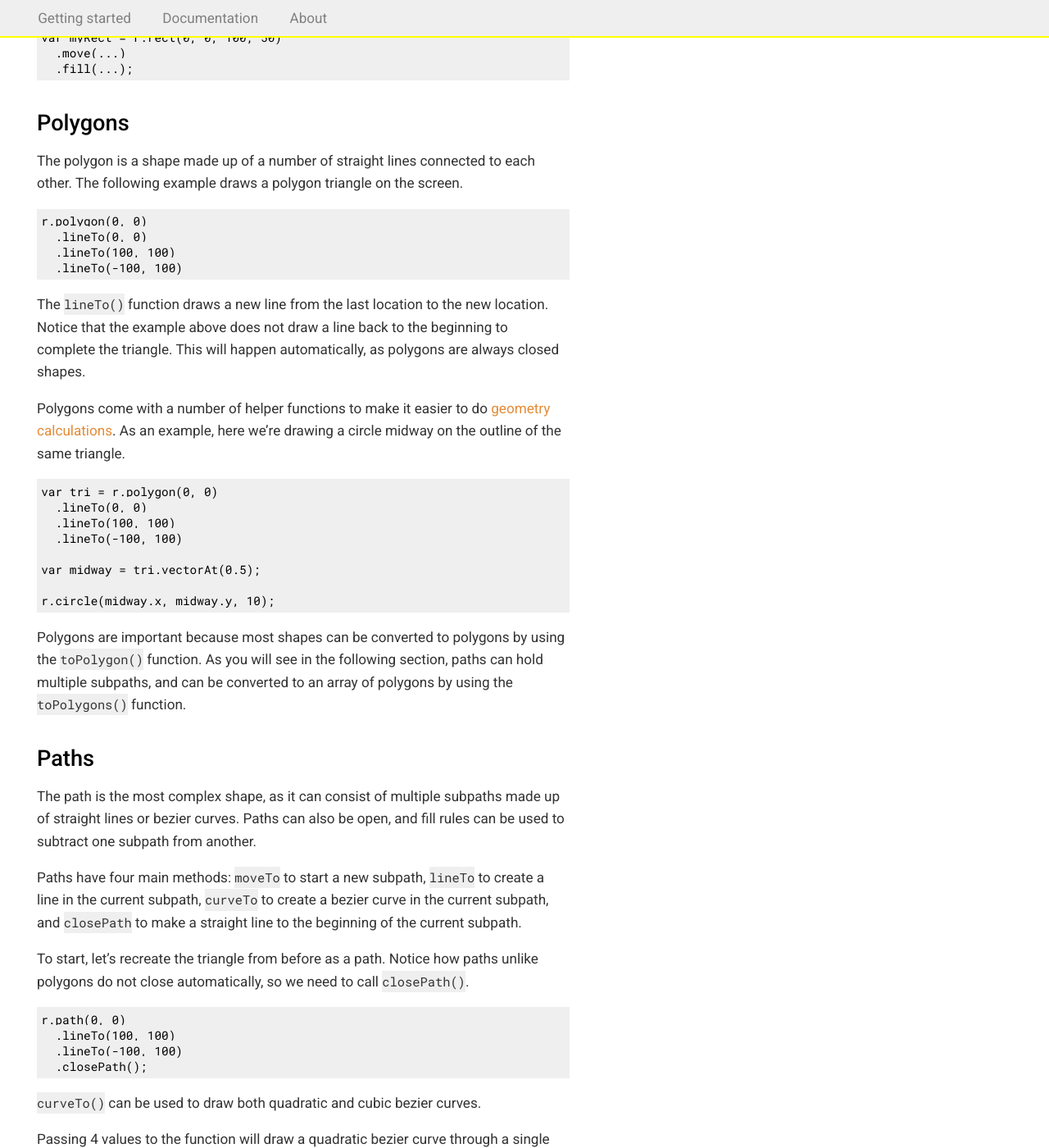
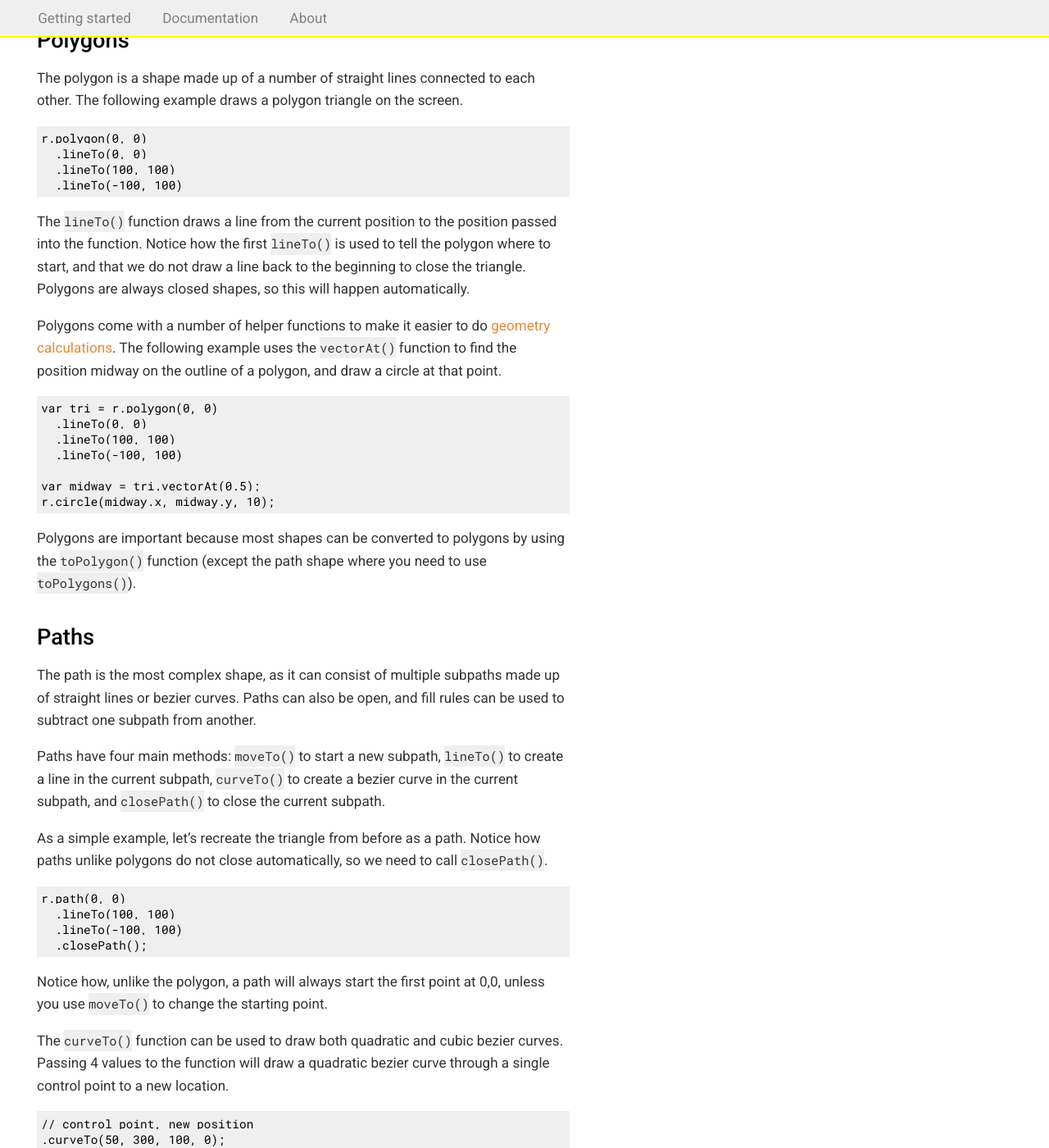
Before and after one commit to runemadsen/rune.js, a Jekyll site: the page built from index.md, in a window 1280 px wide and 1400 px high, scrolled down 2162 px. Shown: the whole window at 82% size. Built offline with Jekyll 4.4.1, drawn with Linux system fonts in a browser that asks for light colours; nearby versions of some CDN libraries; comment, search, counter and statistics services are not loaded; some of the changed text lies outside the part shown.

Commit message:
documentation done

````diff
--- a/index.md
+++ b/index.md
@@ -26,7 +26,7 @@
 
 ## Getting started
 
-First download the latest release and move `rune.browser.js` next to your HTML document. Then, add a link to the file in the `<head>` tag of the document.
+First download the latest release and move the file called  `rune.browser.js` next to your HTML document. Then, add a link to the file in the `<head>` tag of the document.
 
 ```html
 <head>
@@ -51,18 +51,12 @@
   height: 400
 });
 
-// put code here
+r.rect(0, 0, 200, 200).fill(0, 0, 255);
 
 r.draw();
 ```
 
-If you open the HTML file in your browser, you will see a blank page, as we haven't called any drawing functions yet. Add the following code to `sketch.js` and refresh your browser.
-
-```js
-r.rect(0, 0, 200, 200).fill(0, 0, 255);
-```
-
-You should now see a blue rectangle in the top-left corner of the screen. If stuck, [download the example project](#).
+Double-click your HTML file, and you should now see a blue rectangle in the top-left corner of the screen.
 
 ### Basic shapes
 
@@ -86,13 +80,15 @@
 r.path(0, 0).lineTo(100, 0).curveTo(100, 100, 0, 100, 0, 0);
 ```
 
-You can read about these functions in the [documentation](#), but the most important thing is that they all create a new shape object, add it to the stage, and return it. This means that you can save the object into a variable and chain functions after each other.
+You can read about these functions in the [documentation](documentation.html), but they all create a new shape object and add it to the stage. Shape objects can be saved into variables, and many of their functions allow chaining.
 
 ```js
 var myRect = r.rect(0, 0, 100, 50)
   .move(...)
   .fill(...);
 ```
+
+The next two sections are about two of the more complex shapes, `Rune.Polygon` and `Rune.Path`.
 
 ### Polygons
 
@@ -105,9 +101,9 @@
   .lineTo(-100, 100)
 ```
 
-The `lineTo()` function draws a new line from the last location to the new location. Notice that the example above does not draw a line back to the beginning to complete the triangle. This will happen automatically, as polygons are always closed shapes.
+The `lineTo()` function draws a line from the current position to the position passed into the function. Notice how the first `lineTo()` is used to tell the polygon where to start, and that we do not draw a line back to the beginning to close the triangle. Polygons are always closed shapes, so this will happen automatically.
 
-Polygons come with a number of helper functions to make it easier to do [geometry calculations](#). As an example, here we're drawing a circle midway on the outline of the same triangle.
+Polygons come with a number of helper functions to make it easier to do [geometry calculations](documentation.html). The following example uses the `vectorAt()` function to find the position midway on the outline of a polygon, and draw a circle at that point.
 
 ```js
 var tri = r.polygon(0, 0)
@@ -116,19 +112,18 @@
   .lineTo(-100, 100)
 
 var midway = tri.vectorAt(0.5);
-
 r.circle(midway.x, midway.y, 10);
 ```
 
-Polygons are important because most shapes can be converted to polygons by using the `toPolygon()` function. As you will see in the following section, paths can hold multiple subpaths, and can be converted to an array of polygons by using the `toPolygons()` function.
+Polygons are important because most shapes can be converted to polygons by using the `toPolygon()` function (except the path shape where you need to use `toPolygons()`).
 
 ### Paths
 
 The path is the most complex shape, as it can consist of multiple subpaths made up of straight lines or bezier curves. Paths can also be open, and fill rules can be used to subtract one subpath from another.
 
-Paths have four main methods: `moveTo` to start a new subpath, `lineTo` to create a line in the current subpath, `curveTo` to create a bezier curve in the current subpath, and `closePath` to make a straight line to the beginning of the current subpath.
+Paths have four main methods: `moveTo()` to start a new subpath, `lineTo()` to create a line in the current subpath, `curveTo()` to create a bezier curve in the current subpath, and `closePath()` to close the current subpath.
 
-To start, let's recreate the triangle from before as a path. Notice how paths unlike polygons do not close automatically, so we need to call `closePath()`.
+As a simple example, let's recreate the triangle from before as a path. Notice how paths unlike polygons do not close automatically, so we need to call `closePath()`.
 
 ```js
 r.path(0, 0)
@@ -137,23 +132,23 @@
   .closePath();
 ```
 
-`curveTo()` can be used to draw both quadratic and cubic bezier curves.
+Notice how, unlike the polygon, a path will always start the first point at 0,0, unless you use `moveTo()` to change the starting point.
 
-Passing 4 values to the function will draw a quadratic bezier curve through a single control point to a new location.
+The `curveTo()` function can be used to draw both quadratic and cubic bezier curves. Passing 4 values to the function will draw a quadratic bezier curve through a single control point to a new location.
 
 ```js
-// control point, new location
+// control point, new position
 .curveTo(50, 300, 100, 0);
 ```
 
 Passing 6 values to `curveTo()` will draw a cubic bezier curve with two control points to a new location.
 
 ```js
-// control point 1, control point 2, new location
+// control point 1, control point 2, new position
 .curveTo(0, 300, 100, 300, 100, 0);
 ```
 
-You can draw multiple subpaths inside a single path by using `moveTo()` with the optional `closePath()`. Here's two triangles in the same path.
+You can draw multiple subpaths inside a single path by using `moveTo()` with the optional `closePath()`. Here's a path with two triangles.
 
 ```js
 r.path(0, 0)
@@ -166,9 +161,14 @@
   .closePath();
 ```
 
-You can use the `fillRule()` function to change whether subpaths add or subtract from each other. `fillRule("nonzero")` is the default setting. `fillRule("evenodd")` is the default setting. [Read more about SVG fillrules here](http://www.sitepoint.com/understanding-svg-fill-rule-property/).
+You can use the `fillRule()` function to change whether subpaths add or subtract from each other. [You should read more about SVG fillrules here](http://www.sitepoint.com/understanding-svg-fill-rule-property/), but here's how to switch fillrules for a path.
 
-If you have debug mode enabled, the path outline and bezier control points will be drawn on the screen for reference.
+```js
+myPath.fillRule("nonzero"); // this is the default
+myPath.fillRule("evenodd");
+```
+
+The debug mode is great for paths, as it will draw the bezier control points to the screen.
 
 
 ### Moving shapes
@@ -181,14 +181,14 @@
   .move(20, 20, true); // x:120 y:120
 ```
 
-The `rotate()` function can be used to change the rotation of a shape. If you use it with only a degree, the shape will rotate around 0,0. So even though a rectangle has a position in the middle of the screen, it will rotate around the top-left corner.
+The `rotate()` function can be used to change the rotation of a shape. If you just pass a degree to the function, the shape will rotate around its parent position. So even though a rectangle has a position in the middle of the screen, it will rotate around the top-left corner.
 
 ```js
 r.rect(100, 100, 100, 100)
   .rotate(45);
 ```
 
-However, you can change the point of rotation. For example, here's that same rectangle rotating around its own center.
+However, passing in a center for rotation will make it possible to rotate the rectangle around its own center.
 
 ```js
 r.rect(100, 100, 100, 100)
@@ -203,7 +203,7 @@
   .rotate(45, 0, 0, true); // 90 degrees rotation
 ```
 
-The `Rune.degrees()` and `Rune.radians()` functions can be used to convert from and to radians. `Rune.js` has a lot of helper functions that you can read more about in the [documentation](#).
+The `Rune.degrees()` and `Rune.radians()` functions can be used to convert from and to radians. `Rune.js` has a lot of helper functions that you can read more about in the [documentation](documentation.html).
 
 ### Using colors
 
@@ -236,7 +236,7 @@
 .fill(new Rune.Color(255, 0, 0)) // using color object
 ```
 
-You can access the current color objects of any shape via `vars.fill` and `vars.stroke`. You can also create new color objects via `new Rune.Color()`. Color objects are chainable, and come with a bunch of functions for manipulating the color.
+New color objects can be created via `new Rune.Color()`, and most of their functions are chainable too.
 
 ```js
 new Rune.Color(255, 0, 0)
@@ -259,7 +259,7 @@
 
 If you're coming from Processing, the concept of a stage graph might be a bit unfamiliar. However, the basics are actually pretty simple to understand. In Processing, the `rect()` function will just draw a rectangle on the screen. You have no way to later access the x, y, width or height of that rectangle.
 
-In `Rune.js`, that same function will actually create a `Rune.Rectangle` object, and add it to the stage. Every time the `draw()` method is called, `Rune.js` will look through the stage objects and draw all of them on the screen in order. The benefit is that shape objects will always hold the current state of the shape. See *Shape variables* for more.
+In `Rune.js`, that same function will actually create a `Rune.Rectangle` object, and add it to the stage. Every time the `draw()` method is called, `Rune.js` will look through the stage objects and draw all of them on the screen in order. The benefit is that shape objects will always hold the current state of the shape. See [Shape variables](#shape-variables) for more.
 
 You can use groups to group many shapes together. A group can be created by using the `group()` function.
 
@@ -267,14 +267,16 @@
 var myGroup = r.group(100, 100);
 ```
 
-This group has position of x:100,y:100 and any shapes added to the group will be positioned relative to the group position. The following example will draw a rectangle at x:150,y:150.
+Any shapes added to this group will be positioned relative to the group position.
 
 ```js
 var myGroup = r.group(100, 100);
+
+// I'm a rectangle at 150 150!
 r.rect(50, 50, 500, 500, myGroup);
 ```
 
-You have probably noticed that I'm passing the group as the last parameter in the `rect()` drawing function. **All drawing functions accept a custom group as the last parameter**, and doing this will add the new shape to the group instead of the default stage. The `group` function also does this, so you can nest groups to construct some very complex scenarios.
+You have probably noticed that I'm passing the group as the last parameter in the `rect()` drawing function. **All drawing functions accept a custom group as the last parameter**, and doing this will add the new shape to the group instead of the default stage. The `group()` function also does this, so you can nest groups to construct some very complex scenarios.
 
 ```js
 // create group on stage
@@ -287,7 +289,9 @@
 r.rect(100, 100, 500, 500, child);
 ```
 
-The stage itself is a group object, and can be accessed via `r.stage`. If you wish to create a new shape without adding it to the stage or a group, you can pass `false` as the last parameter in any drawing function.
+It's important to understand that any changes made to the parent group will affect all the children in the group, including `move()` and `.rotate()`.
+
+If you wish to create a new shape without adding it to the stage or a group, you can pass `false` as the last parameter in any drawing function.
 
 ```js
 r.rect(100, 100, 500, 500, false);
@@ -299,11 +303,11 @@
 var myRect = new Rune.Rectangle(100, 100, 500, 500);
 ```
 
-Groups have `move` and `rotate` functions like shapes. See the [documentation](documentation.html) for more info.
+The main stage is actually just a group, which can be accessed via `r.stage`. See the [documentation](documentation.html) for more info.
 
 ### Shape variables
 
-All shapes have a `vars` object that hold the current state of the shape. This is mostly done to separate functions and state, so you can use `.fill()` to set the fill color, and `vars.fill` to access the current color.
+All shapes have a `vars` object that hold the current state of the shape. This is mostly done to separate functions and state, so you can use `fill()` to set the fill color, and `vars.fill` to access the current color.
 
 You can use this `vars` object to get information about the shape. For example, here's how you get the current position of a shape.
 
@@ -313,11 +317,11 @@
 console.log("my shape is at", x, y);
 ```
 
-Unless you know what you're doing, **the vars object should only be used to read values**. For example, here's how you get the current position of a shape within its parent.
+Unless you know what you're doing, **the vars object should only be used to read values**. You can easily figure out what variables a shape has by doing `console.log(myShape.vars)`, and opening the web inspector to browse the variables.
 
 ### Draw loop
 
-`Rune.js` has a built-in draw event that by default is fired 60 times a second. So moving a rectangle across the screen 1px at the time is as simple as this.
+`Rune.js` will draw the entire stage graph to the screen when you call the `draw()` function. However, there's also a built-in draw event that you can use for animation. This event is fired 60 times a second by default. So moving a rectangle across the screen 1px at the time is as simple as this.
 
 ```js
 var rectangle = r.rect(0, 0, 100, 50);
@@ -387,7 +391,7 @@
 grid.add(rect, 1, 2);
 ```
 
-Grids have `.move` and `.rotate` functions to move all shapes in the grid.
+Grids have `move()` and `.rotate()` functions to move all shapes in the grid.
 
 If you have debug mode enabled, the grid modules will be drawn on the screen for reference.
 
````
Also changed, not shown: other parts of index.md (+1 -1 lines).
